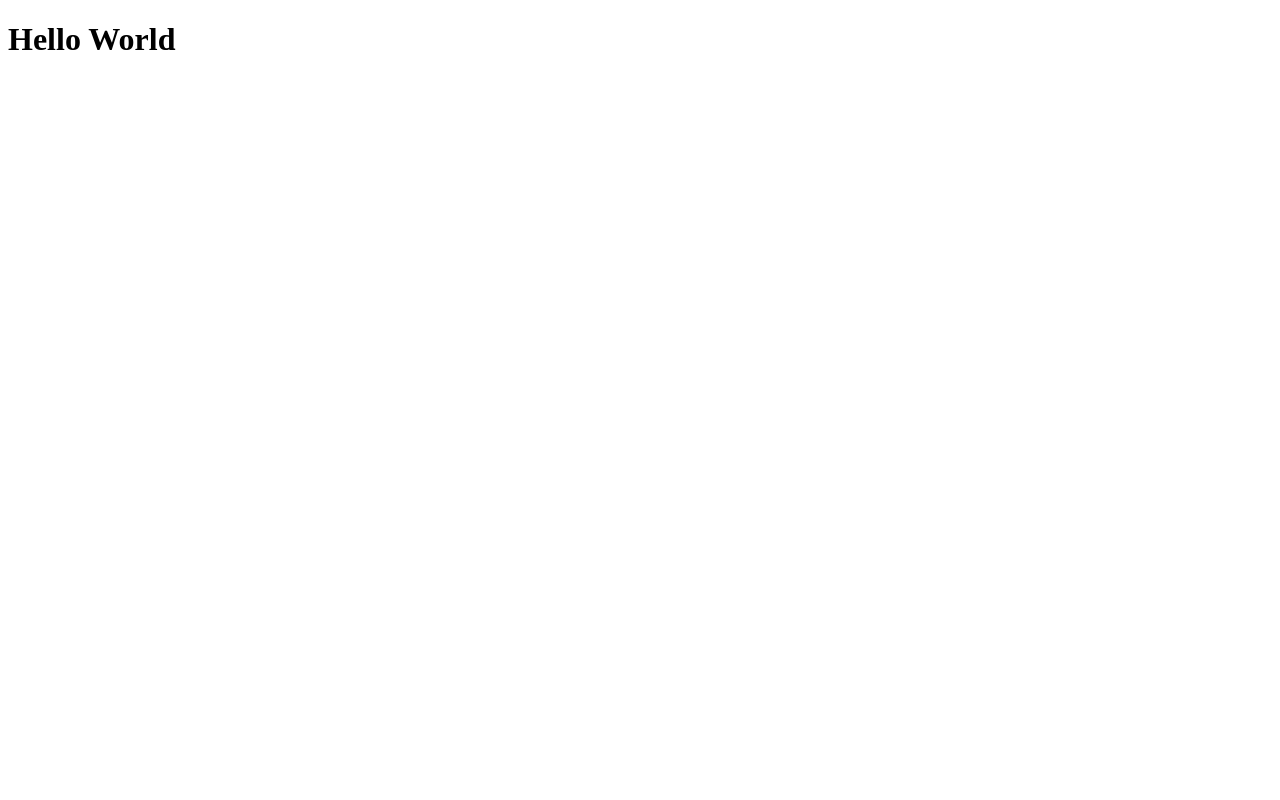
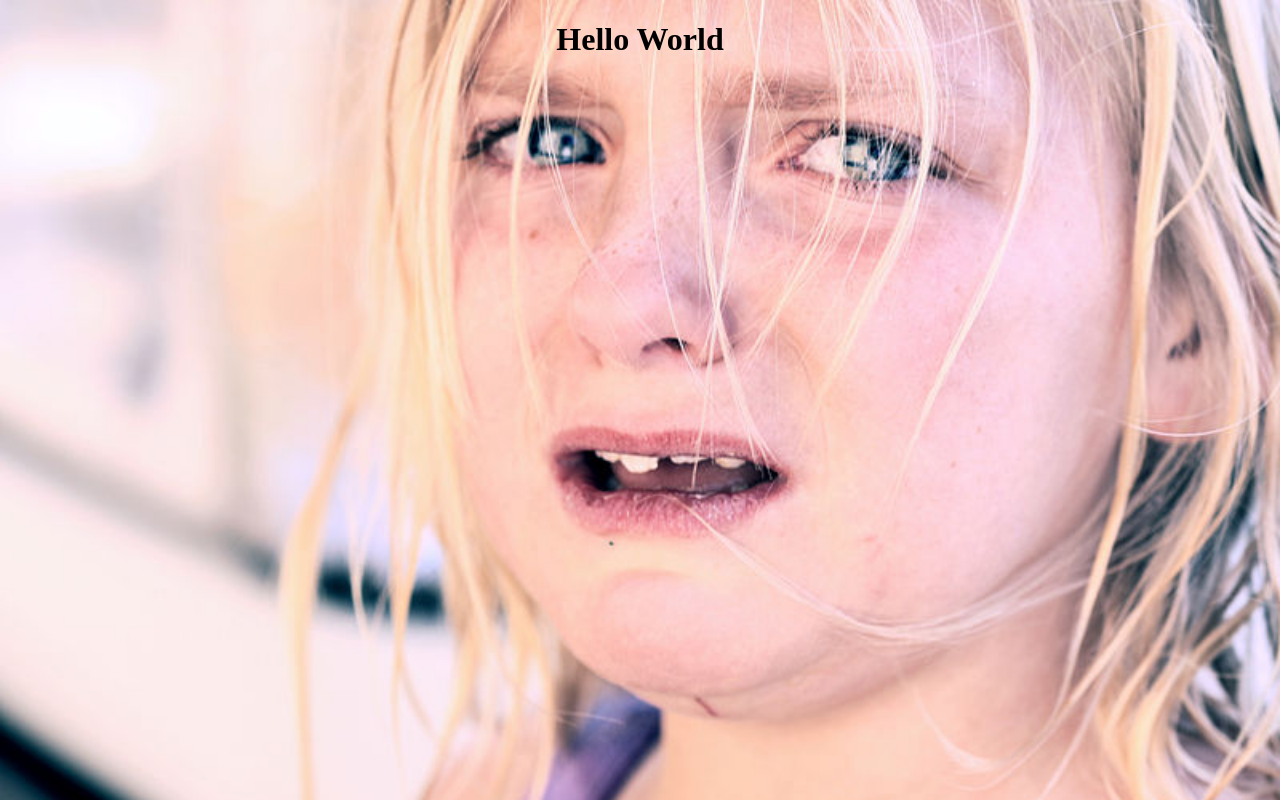
Before and after one commit to jrayvid/homeless, a plain HTML site: page index.html in a window 1280 px wide. Drawn offline with Linux system fonts and the light colour scheme.

Commit message:
branches

```diff
--- a/styles.css
+++ b/styles.css
@@ -1 +1,10 @@
-{background: ur("homeless/child-crying.jpg");}
+ body{
+ 	background: url(child-crying.jpg);
+ 	background-repeat: no-repeat;
+ 	background-size: cover;
+}
+
+h1 {
+	text-align: center;
+
+}
```
